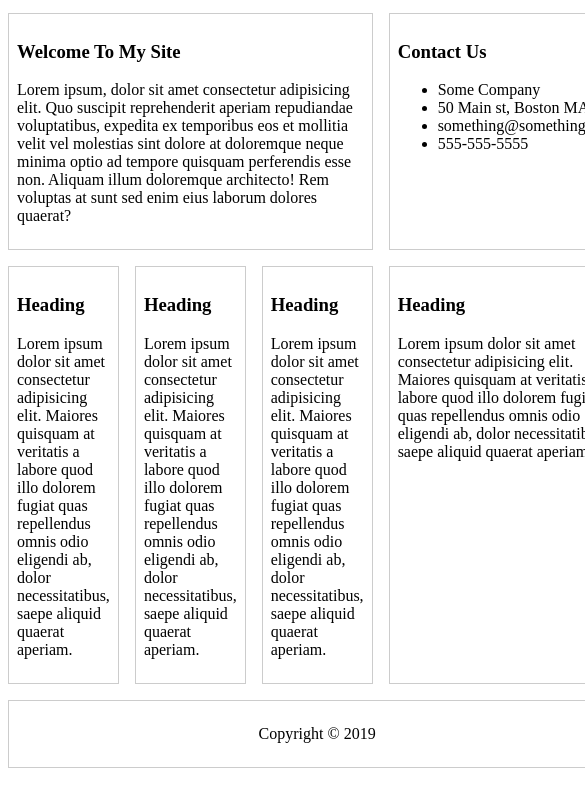
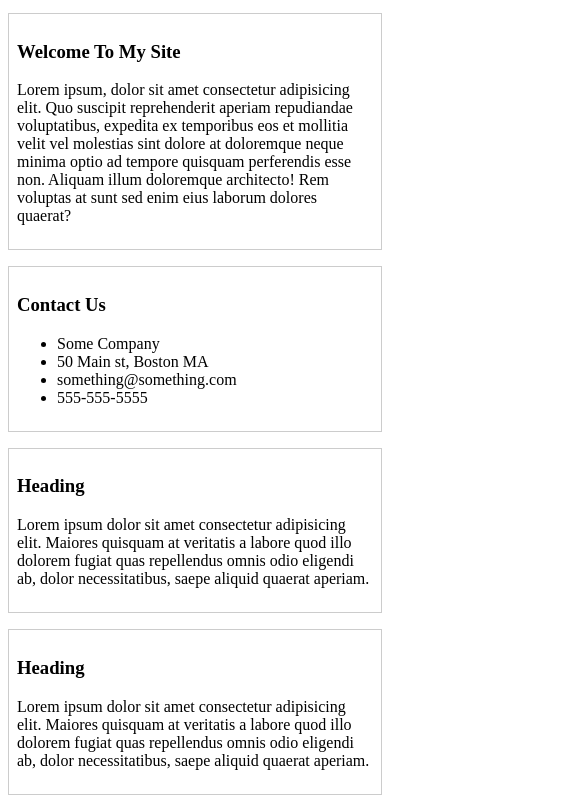
Before and after one commit to boston-terrier-kirin/css, a plain HTML site: page 12_grid_sandbox/05_grid_template_areas.html in a window 390 px wide. Shown: the part 109-917 px from the top of the page, 585 px wide, since content can reach past the window. Before the commit the page ends 885 px from the top, so only its background shows below. Drawn offline with Linux system fonts and the light colour scheme.

Commit message:
12_grid_sandbox

```diff
--- a/12_grid_sandbox/05_grid_template_areas.html
+++ b/12_grid_sandbox/05_grid_template_areas.html
@@ -13,12 +13,6 @@
           'content content content sidebar'
           'box-1 box-2 box-3 box-4'
           'footer footer footer footer';
-        /* grid-template-areas:
-          'header header header'
-          'content content sidebar'
-          'box-1 box-2 box-2'
-          'box-3 box-3 box-3'
-          'footer footer footer'; */
         grid-gap: 1rem;
       }
 
@@ -61,6 +55,20 @@
       .footer {
         grid-area: footer;
         text-align: center;
+      }
+
+      @media (max-width: 500px) {
+        .container {
+          grid-template-areas:
+            'header'
+            'content'
+            'sidebar'
+            'box-1'
+            'box-2'
+            'box-3'
+            'box-4'
+            'footer';
+        }
       }
     </style>
   </head>
```
Also changed, not shown: 12_grid_sandbox/06_grid_media_queries.html (+34 -7 lines).
